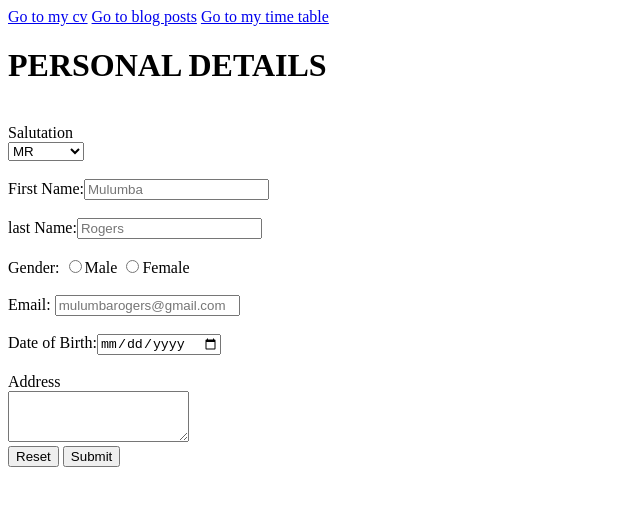
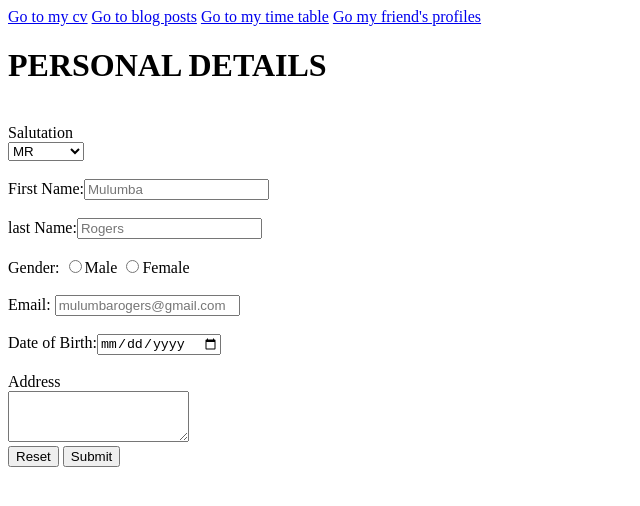
Before and after one commit to MULUMBArgrs/web-development-work, a plain HTML site: page index.html in a window 1280 px wide. Shown: the whole page, without its empty margins (0-640 px from the left). Drawn offline with Linux system fonts and the light colour scheme.

Commit message:
initial commit

```diff
--- a/index.html
+++ b/index.html
@@ -7,6 +7,7 @@
     <a href="MY PROFILE.HTML">Go to my cv</a>
     <a href="post card.html">Go to blog posts</a>
     <a href="Table.html">Go to my time table</a>
+    <a href="form1.html">Go my friend's profiles</a>
 </head>
 <body>
 
```
